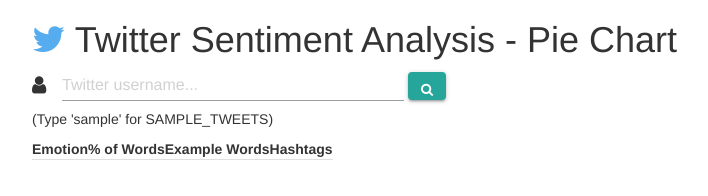
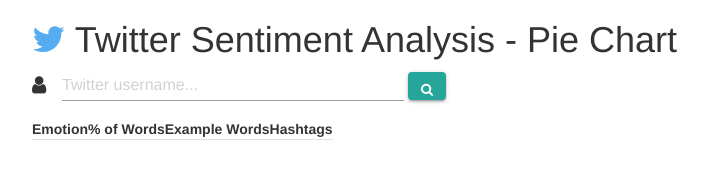
Before and after one commit to helenthai/Twitter-Sentiment-Analysis, a website: page index.html in a window 1280 px wide. Shown: the whole page, without its empty margins (38-746 px from the left). Drawn offline with nearby package versions, Linux system fonts and the light colour scheme.

Commit message:
Update index.html

```diff
--- a/index.html
+++ b/index.html
@@ -29,7 +29,7 @@
             <i class="fa fa-user fa-2x prefix" aria-hidden="true"></i>
             <input name="query" placeholder="Twitter username..." id="searchBox">
             <button id="searchButton" class="btn" onclick="myFunction();"><i class="fa fa-search" aria-label="search button"></i></button>
-            <p id="note" class="note"> (Type 'sample' for SAMPLE_TWEETS) </p>
+
         </div>
 
 
```
